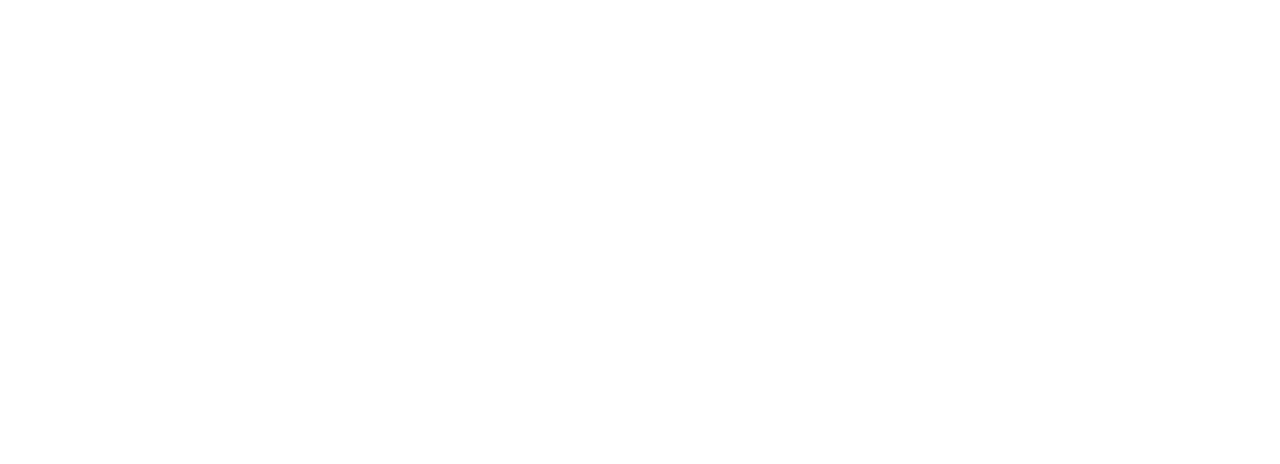
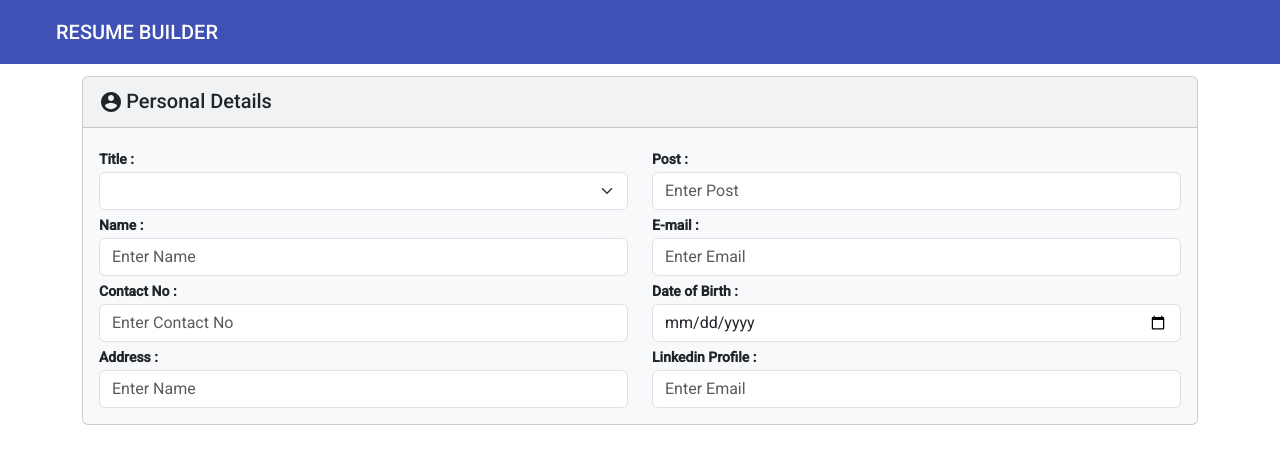
Before and after one commit to nuwannadeera/Resume-builder-frontend, an Angular app: page / in a window 1280 px wide. Shown: the top 464 px of the page. Built offline with nearby package versions, Linux system fonts and the light colour scheme.

Commit message:
add personal_details components

```diff
--- a/angular.json
+++ b/angular.json
@@ -29,7 +29,9 @@
             "styles": [
               "src/custom-theme.scss",
               "src/styles.css",
-              "node_modules/bootstrap/dist/css/bootstrap.min.css"
+              "node_modules/bootstrap/dist/css/bootstrap.min.css",
+              "node_modules/ngx-toastr/toastr.css",
+              "src/toast.css"
             ],
             "scripts": []
           },
--- a/package.json
+++ b/package.json
@@ -21,6 +21,7 @@
     "@angular/platform-browser-dynamic": "~13.3.0",
     "@angular/router": "~13.3.0",
     "bootstrap": "^5.3.2",
+    "ngx-toastr": "^14.3.0",
     "rxjs": "~7.5.0",
     "tslib": "^2.3.0",
     "zone.js": "~0.11.4"
--- /dev/null
+++ b/src/app/Models/user.ts
@@ -0,0 +1,11 @@
+export class User {
+  uid: any;
+  title: any;
+  post: any;
+  name: any;
+  email: any;
+  contact_no: any;
+  date_of_birth: any;
+  address: any;
+  linkedin_profile: any;
+}
--- /dev/null
+++ b/src/app/View/personal-dtails/personal-dtails.component.html
@@ -0,0 +1,82 @@
+<div class="container">
+  <div class="card bg-light mb-3">
+    <div class="card-header">
+      <div class="row">
+        <div class="col-sm-1" style="margin-top: 5px;">
+          <mat-icon>account_circle</mat-icon>
+        </div>
+        <div class="col-md-11">
+          <h2 style="text-align: left;margin-left: -65px;margin-bottom: 0px">Personal Details</h2>
+        </div>
+      </div>
+    </div>
+    <div class="card-body">
+      <form #userDetailForm="ngForm">
+        <div class="form-group">
+          <div class="row">
+            <div class="col-md-6">
+              <label style="font-weight: bold;margin-bottom: 3px;margin-top: 5px">Title :</label>
+              <select class="form-select" aria-label="Default select example" name="title" required>
+                <option selected></option>
+                <option value="mr">Mr.</option>
+                <option value="mrs">Mrs.</option>
+              </select>
+              <!--<span style="color: red;font-weight: bold;font-size: 13px">Enter Title</span>-->
+            </div>
+            <div class="col-md-6">
+              <label style="font-weight: bold;margin-bottom: 3px;margin-top: 5px">Post :</label>
+              <input type="text" class="form-control" pattern="[a-zA-Z0-9@.]+$" #stPost="ngModel" name="post"
+                     placeholder="Enter Post"
+                     [(ngModel)]="user.email" required="required" minlength="3" maxlength="200">
+              <span style="color: red;font-weight: bold;font-size: 13px" *ngIf="stPost.invalid && stPost.touched">Please Enter Post</span>
+            </div>
+
+            <div class="col-md-6">
+              <label style="font-weight: bold;margin-bottom: 3px;margin-top: 5px">Name :</label>
+              <input type="text" pattern="[a-zA-Z]+$" class="form-control" #stName="ngModel" name="name"
+                     placeholder="Enter Name"
+                     [(ngModel)]="user.name" required="required" minlength="3" maxlength="200">
+              <span style="color: red;font-weight: bold;font-size: 13px" *ngIf="stName.invalid && stName.touched">Please Enter Valid Name</span>
+            </div>
+            <div class="col-md-6">
+              <label style="font-weight: bold;margin-bottom: 3px;margin-top: 5px">E-mail :</label>
+              <input type="email" class="form-control" pattern="[a-zA-Z0-9@.]+$" #stEmail="ngModel" name="email"
+                     placeholder="Enter Email"
+                     [(ngModel)]="user.email" required="required" minlength="3" maxlength="200">
+              <span style="color: red;font-weight: bold;font-size: 13px" *ngIf="stEmail.invalid && stEmail.touched">Please Enter Valid Email</span>
+            </div>
+
+            <div class="col-md-6">
+              <label style="font-weight: bold;margin-bottom: 3px;margin-top: 5px">Contact No :</label>
+              <input type="text" pattern="[0-9]+$" class="form-control" #stContact="ngModel" name="contact"
+                     placeholder="Enter Contact No"
+                     [(ngModel)]="user.contact_no" required="required" minlength="10" maxlength="12">
+              <span style="color: red;font-weight: bold;font-size: 13px" *ngIf="stContact.invalid && stContact.touched">Please Enter Valid Contact</span>
+            </div>
+            <div class="col-md-6">
+              <label style="font-weight: bold;margin-bottom: 3px;margin-top: 5px">Date of Birth :</label>
+              <input type="date" class="form-control" #stDob="ngModel" name="dob" placeholder="Enter Date"
+                     [(ngModel)]="user.date_of_birth" required="required">
+              <span style="color: red;font-weight: bold;font-size: 13px"
+                    *ngIf="stDob.invalid && stContact.touched">Please Enter Valid Date</span>
+            </div>
+
+            <div class="col-md-6">
+              <label style="font-weight: bold;margin-bottom: 3px;margin-top: 5px">Address :</label>
+              <input type="text" pattern="[a-zA-Z0-9. ]+$" class="form-control" #stAddress="ngModel" name="address"
+                     placeholder="Enter Name"
+                     [(ngModel)]="user.address" required="required" minlength="3" maxlength="500">
+              <span style="color: red;font-weight: bold;font-size: 13px" *ngIf="stAddress.invalid && stAddress.touched">Please Enter Valid Address</span>
+            </div>
+            <div class="col-md-6">
+              <label style="font-weight: bold;margin-bottom: 3px;margin-top: 5px">Linkedin Profile :</label>
+              <input type="text" class="form-control" pattern="[a-zA-Z0-9@.]+$" #stLinkedin="ngModel" name="linkedin"
+                     placeholder="Enter Email"
+                     [(ngModel)]="user.linkedin_profile" minlength="3" maxlength="500">
+            </div>
+          </div>
+        </div>
+      </form>
+    </div>
+  </div>
+</div>
--- /dev/null
+++ b/src/app/View/personal-dtails/personal-dtails.component.ts
@@ -0,0 +1,23 @@
+import { Component, OnInit } from '@angular/core';
+import {User} from "../../Models/user";
+import {ToastrService} from "ngx-toastr";
+
+@Component({
+  selector: 'app-personal-dtails',
+  templateUrl: './personal-dtails.component.html',
+  styleUrls: ['./personal-dtails.component.css']
+})
+export class PersonalDtailsComponent implements OnInit {
+
+  user: User = new User();
+
+  constructor(private toastr: ToastrService) { }
+
+  // showNotification() {
+  //   this.toastr.success('This is a success message.', 'Success');
+  // }
+
+  ngOnInit(): void {
+  }
+
+}
--- a/src/app/app.component.css
+++ b/src/app/app.component.css
@@ -0,0 +1,3 @@
+.example-spacer {
+  flex: 1 1 auto;
+}
--- a/src/app/app.component.html
+++ b/src/app/app.component.html
@@ -1 +1,10 @@
+<p>
+  <mat-toolbar color="primary">
+    <button mat-icon-button class="example-icon" aria-label="Example icon-button with menu icon">
+    </button>
+    <span class="text-center">RESUME BUILDER</span>
+  </mat-toolbar>
+</p>
+
 <router-outlet></router-outlet>
+<app-personal-dtails></app-personal-dtails>
--- a/src/app/app.module.ts
+++ b/src/app/app.module.ts
@@ -4,17 +4,32 @@
 import { AppRoutingModule } from './app-routing.module';
 import { AppComponent } from './app.component';
 import { BrowserAnimationsModule } from '@angular/platform-browser/animations';
+import {MatToolbarModule} from "@angular/material/toolbar";
+import {MatButtonModule} from "@angular/material/button";
+import {MatIconModule} from "@angular/material/icon";
+import {FormsModule} from "@angular/forms";
+import { PersonalDtailsComponent } from './View/personal-dtails/personal-dtails.component';
+import {ToastrModule} from "ngx-toastr";
+import {MatCardModule} from "@angular/material/card";
 
 @NgModule({
   declarations: [
-    AppComponent
+    AppComponent,
+    PersonalDtailsComponent
   ],
   imports: [
     BrowserModule,
     AppRoutingModule,
-    BrowserAnimationsModule
+    BrowserAnimationsModule,
+    FormsModule,
+    MatToolbarModule,
+    MatButtonModule,
+    MatIconModule,
+    MatCardModule,
+    ToastrModule.forRoot()
   ],
-  providers: [],
+  providers: [
+  ],
   bootstrap: [AppComponent]
 })
 export class AppModule { }
```
Also changed, not shown: src/app/View/personal-dtails/personal-dtails.component.css (added), src/toast.css (added), 2 other files (tests, documents, lock files or other folders).
